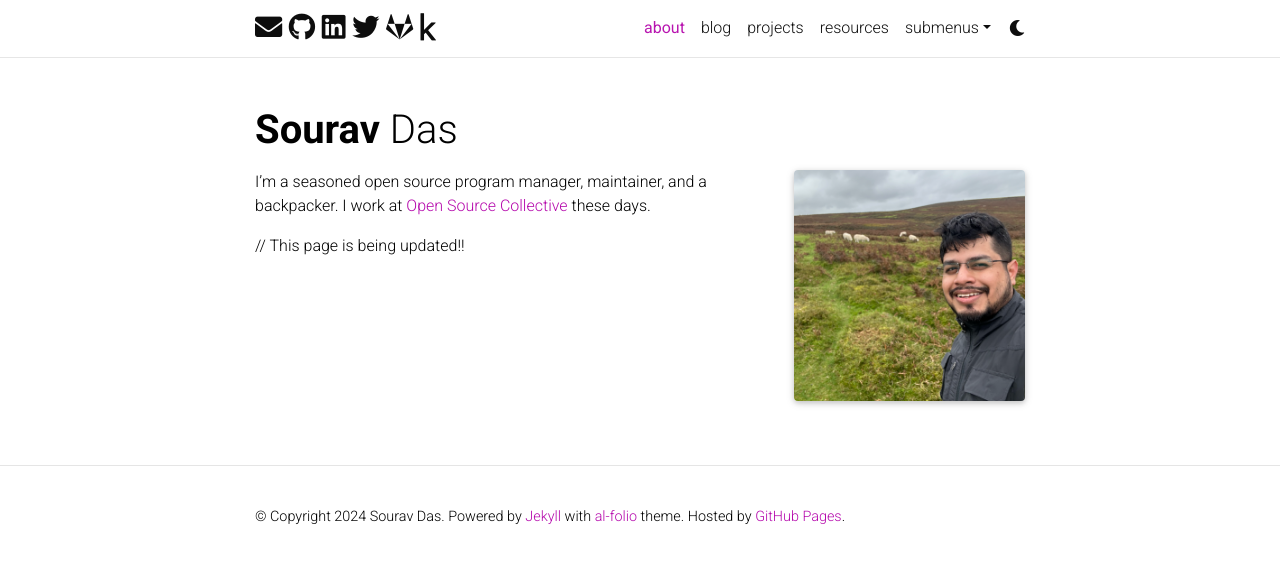
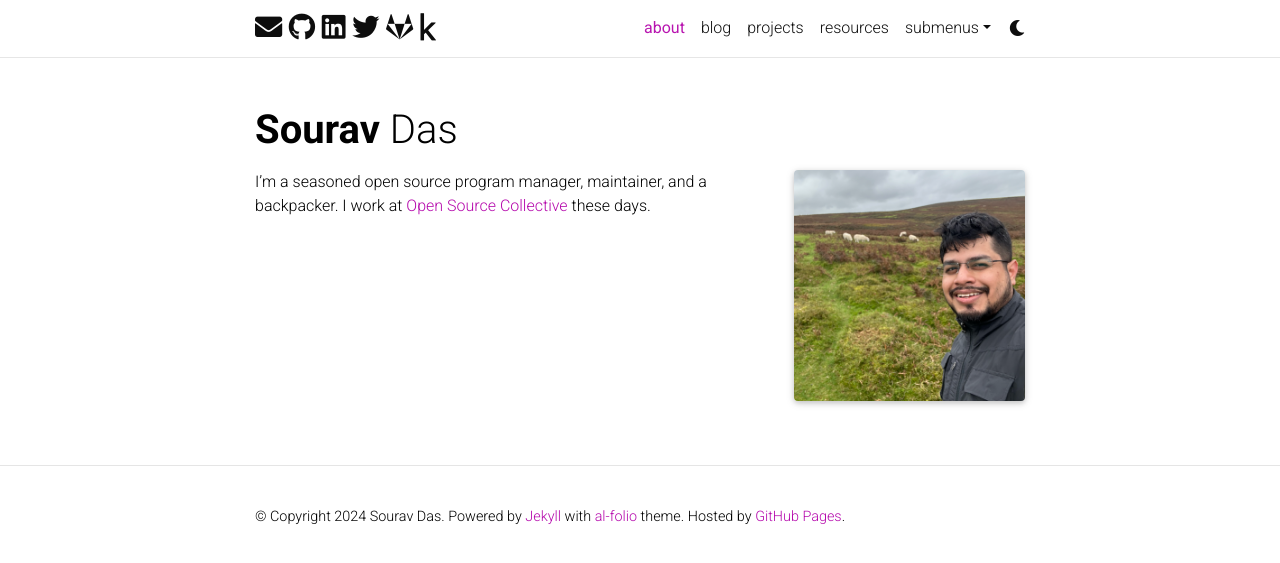
Before and after one commit to souravcipher/souravcipher.github.io, a Jekyll site: the page built from _pages/about.md, in a window 1280 px wide. Shown: the top 563 px of the page. Built offline with Jekyll 4.4.1, drawn with Linux system fonts in a browser that asks for light colours; full-size pictures stand in for the smaller copies a plugin makes; comment, search, counter and statistics services are not loaded; a style sheet for code colours, icons or effects is not loaded.

Commit message:
Update about.md

```diff
--- a/_pages/about.md
+++ b/_pages/about.md
@@ -21,5 +21,3 @@ social: false  # includes social icons at the bottom of the page
 
 
 I'm a seasoned open source program manager, maintainer, and a backpacker. I work at [Open Source Collective](https://www.oscollective.org) these days.
-
-// This page is being updated!!
```
